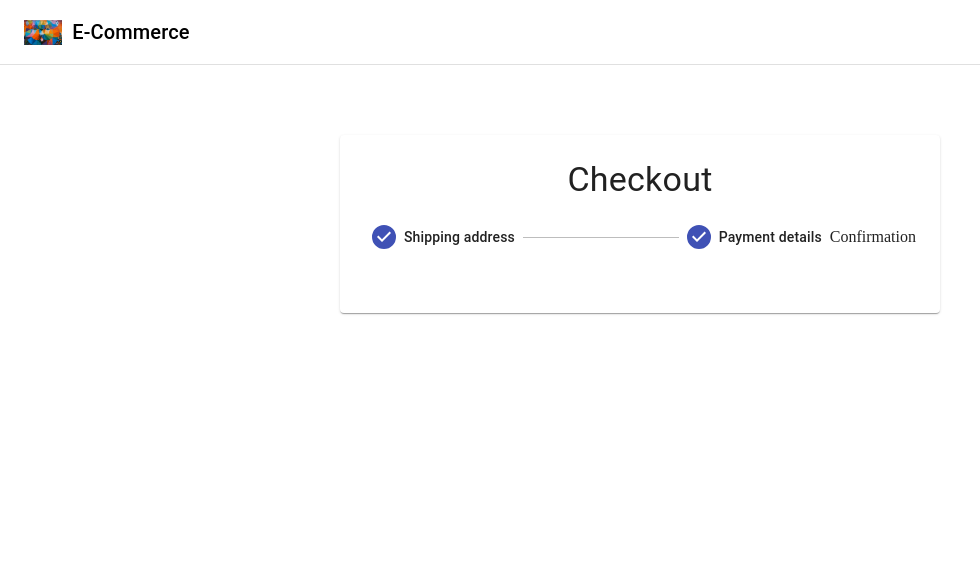
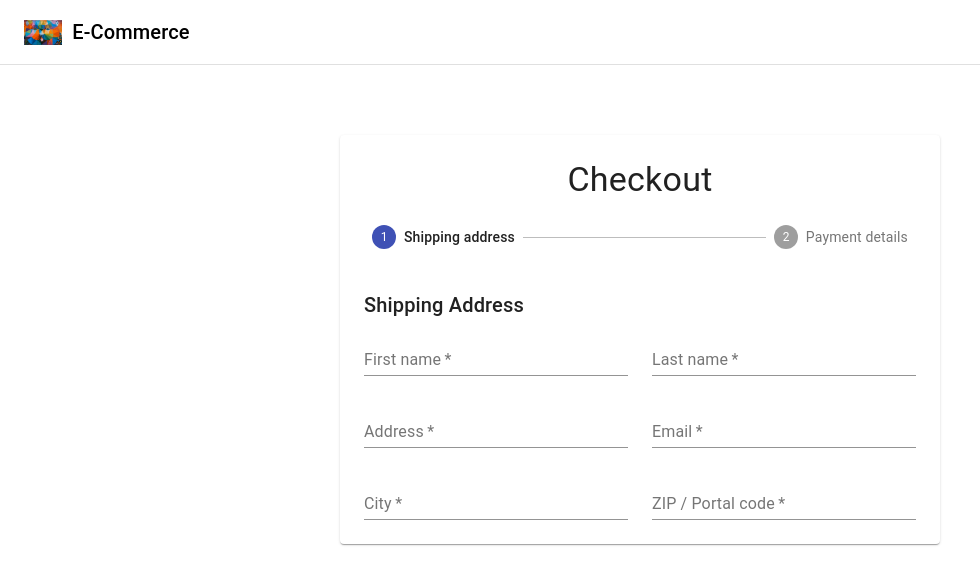
Before and after one commit to Priya2123/E-Commerce, a React (Create React App) app: page /checkout in a window 1280 px wide. Shown: the top 584 px of the page, without its empty margins (0-980 px from the left). Built offline with nearby package versions, Linux system fonts and the light colour scheme; no server answers.

Commit message:
react hook form WIP

```diff
--- a/src/components/checkoutForm/AddressForm.jsx
+++ b/src/components/checkoutForm/AddressForm.jsx
@@ -1,10 +1,27 @@
 import React from 'react'
+import {InputLabel, Select, MenuItem, Button, Grid, Typography } from '@material-ui/core'
+import {useForm, FormProvider} from 'react-hook-form'
+import CustomTextField from './CustomTextField';
 
 const AddressForm = () => {
+
+    const methods = useForm();
     return (
-        <div>
-            AddressForm
-        </div>
+        <>
+         <Typography variant="h6" gutterBottom>Shipping Address</Typography>
+         <FormProvider {...methods}>
+             <form onSubmit=''>
+                 <Grid container spacing={3}>
+                     <CustomTextField required name='first name' label='First name' />
+                     <CustomTextField required name='last name' label='Last name' />
+                     <CustomTextField required name='address' label='Address' />
+                     <CustomTextField required name='email' label='Email' />
+                     <CustomTextField required name='city' label='City' />
+                     <CustomTextField required name='zip' label='ZIP / Portal code' />
+                 </Grid>
+             </form>
+         </FormProvider>
+        </>
     )
 }
 
--- /dev/null
+++ b/src/components/checkoutForm/CustomTextField.jsx
@@ -0,0 +1,26 @@
+// connecting react form hook and material ui
+
+import React from 'react'
+import {TextField, Grid} from '@material-ui/core';
+import {Controller, useFormContext} from 'react-hook-form';
+
+const CustomTextField = ({name, label , required}) => {
+    const {control} = useFormContext();
+    return (
+        <Grid item xs={12} sm={6}>
+         <Controller
+            control={control}
+            name={name}
+            render = {({ field})=> (
+                <TextField
+                    fullWidth
+                    label={label}
+                    required
+                />
+            )}
+         />
+        </Grid>
+    )
+}
+
+export default CustomTextField
--- a/src/components/checkoutForm/checkout/Checkout.jsx
+++ b/src/components/checkoutForm/checkout/Checkout.jsx
@@ -1,41 +1,46 @@
-import React, {useState} from 'react'
-import {Paper, Stepper, Step, StepLabel, Divider, CircularProgress, Button, Typography} from '@material-ui/core'
+import React, { useState } from 'react'
+import {
+  Paper,
+  Stepper,
+  Step,
+  StepLabel,
+  Divider,
+  CircularProgress,
+  Button,
+  Typography,
+} from '@material-ui/core'
 import useStyles from './styles'
-import AddressForm from '../AddressForm';
-import PaymentForm from '../PaymentForm';
+import AddressForm from '../AddressForm'
+import PaymentForm from '../PaymentForm'
 
-const steps = ["Shipping address", "Payment details"]
+const steps = ['Shipping address', 'Payment details']
 
 const Checkout = () => {
-    const classes = useStyles();
+  const classes = useStyles()
   //0 - shipping , 1 - payment, 2 - confirmation
-    const [activeStep, setActiveStep] = useState(2)
+  const [activeStep, setActiveStep] = useState(0)
 
-    const Confirmation = () => (
-        <div>
-            Confirmation
-        </div>
-    )
+  const Confirmation = () => <div>Confirmation</div>
 
-    const Form = () => activeStep === 0
-        ? <AddressForm />
-        : <PaymentForm />
+  const Form = () => (activeStep === 0 ? <AddressForm /> : <PaymentForm />)
 
   return (
     <>
       <div className={classes.toolbar} />
       <main className={classes.layout}>
         <Paper className={classes.paper}>
-                    <Typography variant="h4" align="center">Checkout</Typography>
+          <Typography variant="h4" align="center">
+            Checkout
+          </Typography>
           <Stepper activeStep={activeStep} className={classes.stepper}>
             {steps.map((step) => (
               <Step key={step}>
                 <StepLabel>{step}</StepLabel>
               </Step>
             ))}
+          </Stepper>
           {/* steps.length = last step or last element of array */}
-                        {activeStep === steps.length ? <Confirmation /> : <Form/>}
-                    </Stepper>
+          {activeStep === steps.length ? <Confirmation /> : <Form />}
         </Paper>
       </main>
     </>
```
Lines whose indentation alone changed are shown as unchanged.
